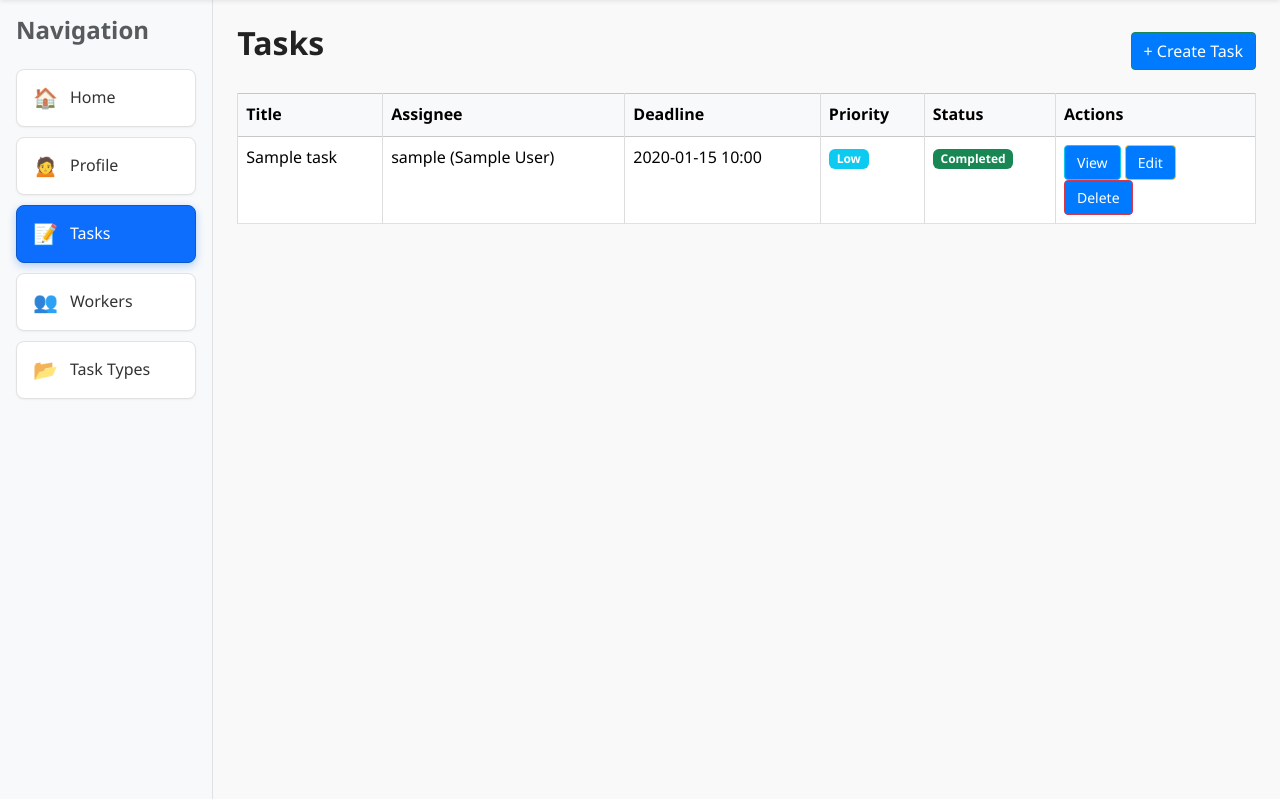
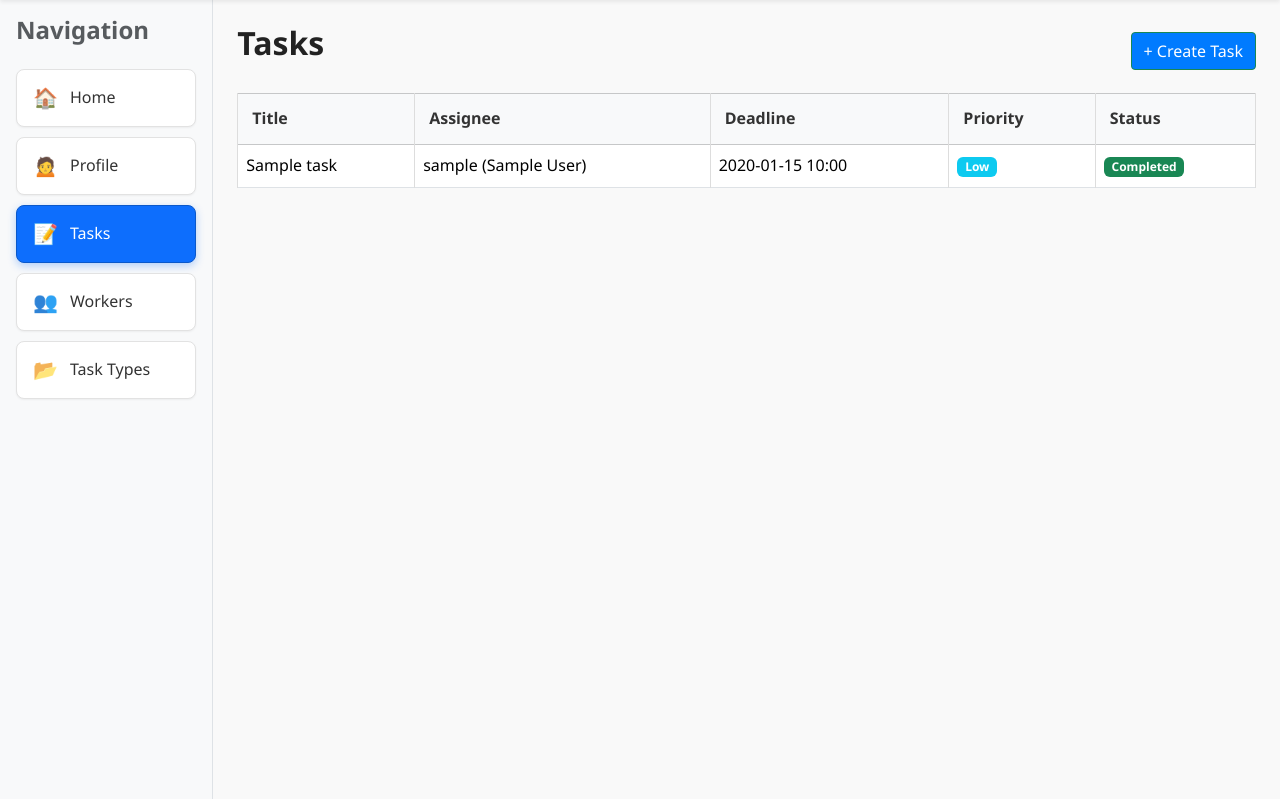
Before and after one commit to oleksii-shcherbak-code/it-task-manager, a Django app: page /tasks/ in a window 1280 px wide. Shown: the part 65-864 px from the top of the page. Run offline with Django 5.2, Linux system fonts and the light colour scheme; a user stored in the database is signed in; tables that the repository leaves empty hold one stand-in row (values such as "Sample post").

Commit message:
update templates task_detail.html & task_list.html

```diff
--- a/templates/tasks/task_list.html
+++ b/templates/tasks/task_list.html
@@ -11,17 +11,61 @@
   <table class="table table-hover table-bordered">
     <thead class="table-light">
 <tr>
-        <th>Title</th>
-        <th>Assignee</th>
-        <th>Deadline</th>
-        <th>Priority</th>
-        <th>Status</th>
-        <th style="width: 200px;">Actions</th>
+  <th>
+    <a href="?sort=title&dir={% if current_sort == 'title' and current_dir == 'asc' %}desc{% else %}asc{% endif %}"
+       class="sortable-column">
+      Title
+      {% if current_sort == "title" %}
+        {% if current_dir == "asc" %}▲{% else %}▼{% endif %}
+      {% endif %}
+    </a>
+  </th>
+
+  <th>
+    <a href="?sort=assignee&dir={% if current_sort == 'assignee' and current_dir == 'asc' %}desc{% else %}asc{% endif %}"
+       class="sortable-column">
+      Assignee
+      {% if current_sort == "assignee" %}
+        {% if current_dir == "asc" %}▲{% else %}▼{% endif %}
+      {% endif %}
+    </a>
+  </th>
+
+  <th>
+    <a href="?sort=deadline&dir={% if current_sort == 'deadline' and current_dir == 'asc' %}desc{% else %}asc{% endif %}"
+       class="sortable-column">
+      Deadline
+      {% if current_sort == "deadline" %}
+        {% if current_dir == "asc" %}▲{% else %}▼{% endif %}
+      {% endif %}
+    </a>
+  </th>
+
+  <th>
+    <a href="?sort=priority&dir={% if current_sort == 'priority' and current_dir == 'asc' %}desc{% else %}asc{% endif %}"
+       class="sortable-column">
+      Priority
+      {% if current_sort == "priority" %}
+        {% if current_dir == "asc" %}▲{% else %}▼{% endif %}
+      {% endif %}
+    </a>
+  </th>
+
+  <th>
+    <a href="?sort=is_completed&dir={% if current_sort == 'is_completed' and current_dir == 'asc' %}desc{% else %}asc{% endif %}"
+       class="sortable-column">
+      Status
+      {% if current_sort == "is_completed" %}
+        {% if current_dir == "asc" %}▲{% else %}▼{% endif %}
+      {% endif %}
+    </a>
+  </th>
 </tr>
 </thead>
+
     <tbody>
     {% for task in tasks %}
-        <tr>
+      <tr class="task-row" onclick="window.location='{% url 'task-detail' task.pk %}'">
         <td>{{ task.title }}</td>
         <td>{{ task.assignee }}</td>
         <td>{{ task.deadline|date:"Y-m-d H:i" }}</td>
@@ -33,15 +77,57 @@
             <span class="badge bg-warning text-dark">In progress</span>
           {% endif %}
         </td>
-          <td>
-            <a href="{% url 'task-detail' task.pk %}" class="btn btn-sm btn-info">View</a>
-            <a href="{% url 'task-update' task.pk %}" class="btn btn-sm btn-warning">Edit</a>
-            <a href="{% url 'task-delete' task.pk %}" class="btn btn-sm btn-danger">Delete</a>
-          </td>
       </tr>
     {% empty %}
-        <tr><td colspan="6" class="text-center">No tasks yet.</td></tr>
+      <tr>
+        <td colspan="5" class="text-center">No tasks yet.</td>
+      </tr>
     {% endfor %}
     </tbody>
   </table>
+
+  <!-- Pagination -->
+  {% if is_paginated %}
+    <nav aria-label="Page navigation">
+      <ul class="pagination justify-content-center">
+
+        {% if page_obj.has_previous %}
+          <li class="page-item">
+            <a class="page-link" href="?page=
+                {{ page_obj.previous_page_number }}{% if request.GET.sort %}&sort={{ request.GET.sort }}{% endif %}">
+              Previous
+            </a>
+          </li>
+        {% endif %}
+
+        <li class="page-item disabled">
+      <span class="page-link">
+        Page {{ page_obj.number }} of {{ page_obj.paginator.num_pages }}
+      </span>
+        </li>
+
+        {% if page_obj.has_next %}
+          <li class="page-item">
+            <a class="page-link" href="?page=
+                {{ page_obj.next_page_number }}{% if request.GET.sort %}&sort={{ request.GET.sort }}{% endif %}">
+              Next
+            </a>
+          </li>
+        {% endif %}
+
+      </ul>
+    </nav>
+  {% endif %}
+
 {% endblock %}
+
+<style>
+    .task-row {
+        cursor: pointer;
+        transition: background-color 0.15s ease;
+    }
+
+    .task-row:hover {
+        background-color: #f1f5ff;
+    }
+</style>
```
Also changed, not shown: templates/tasks/task_detail.html (+22 -4 lines). Lines whose indentation alone changed are shown as unchanged.
